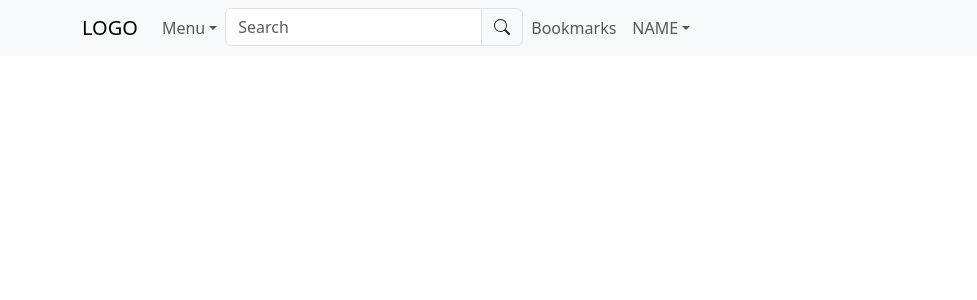
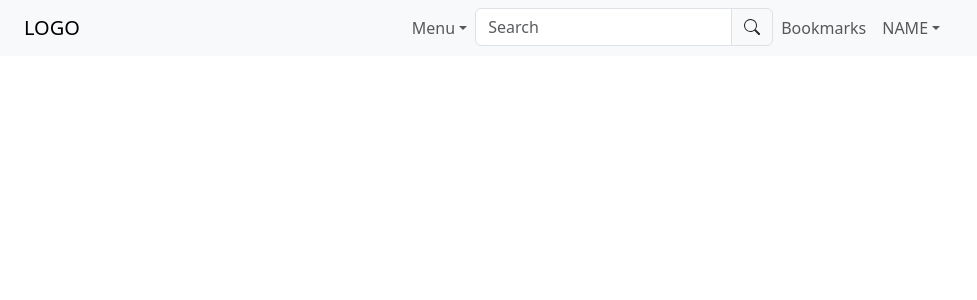
Before and after one commit to SofNyb/moviedatabase, a React (Vite) app: page / in a window 1280 px wide. Shown: the top 300 px of the page, without its empty margins (0-977 px from the left). Built offline with nearby package versions, Linux system fonts and the light colour scheme.

Commit message:
changed navbar name and add margin to stretch the content

```diff
--- a/src/Components/Navbar.jsx
+++ b/src/Components/Navbar.jsx
@@ -7,14 +7,14 @@ import Row from "react-bootstrap/Row";
 import Col from "react-bootstrap/Col";
 import { BsSearch } from "react-icons/bs";
 
-function BasicExample() {
+const Navigation = () => {
   return (
     <Navbar expand="lg" className="bg-body-tertiary">
-      <Container>
+      <Container fluid className="px-4">
         <Navbar.Brand href="#home">LOGO</Navbar.Brand>
         <Navbar.Toggle aria-controls="basic-navbar-nav" />
         <Navbar.Collapse id="basic-navbar-nav">
-          <Nav className="me-auto">
+          <Nav className="mx-auto">
             <NavDropdown title="Menu" id="basic-nav-dropdown">
               <NavDropdown.Item href="#action/3.1">Action</NavDropdown.Item>
               <NavDropdown.Item href="#action/3.2">
@@ -67,6 +67,6 @@ function BasicExample() {
       </Container>
     </Navbar>
   );
-}
+};
 
-export default BasicExample;
+export default Navigation;
```
